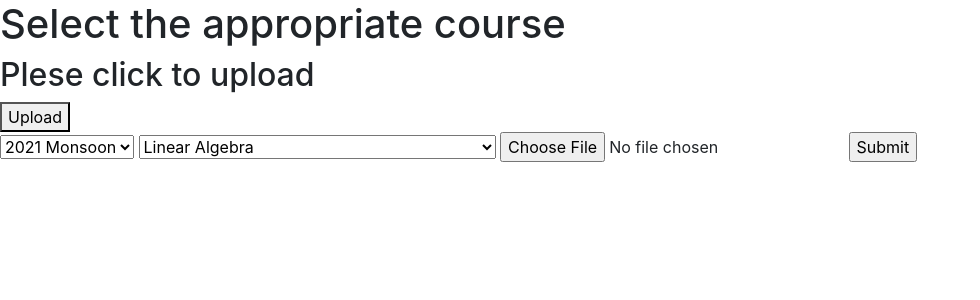
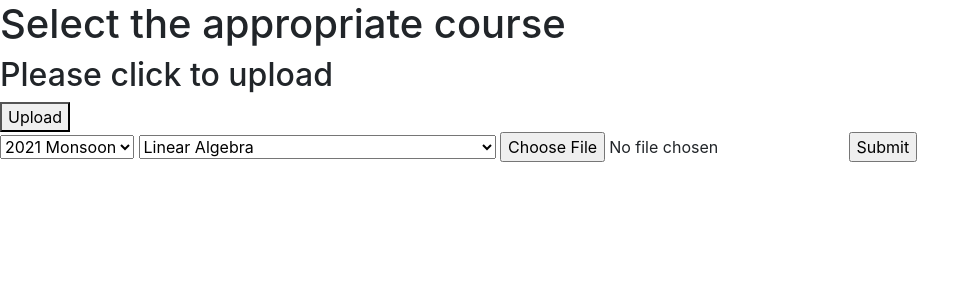
Before and after one commit to HackathonUG2k19/Parasytes, a Flask app: page /upload in a window 1280 px wide. Shown: the part 56-356 px from the top of the page, without its empty margins (0-980 px from the left). Run offline with Flask 2, Linux system fonts and the light colour scheme; data comes from the database, SQL or seed files in the repository; some libraries are stand-ins or nearby versions.

Commit message:
Update upload.html

```diff
--- a/NoteShare/templates/upload.html
+++ b/NoteShare/templates/upload.html
@@ -36,7 +36,7 @@
 		</nav>
 		<h1>Select the appropriate course</h1>
 
-		<h2> Plese click to upload </h2>
+		<h2> Please click to upload </h2>
 		<script type = "text/javascript">
 		begin = function()
 		{
```
